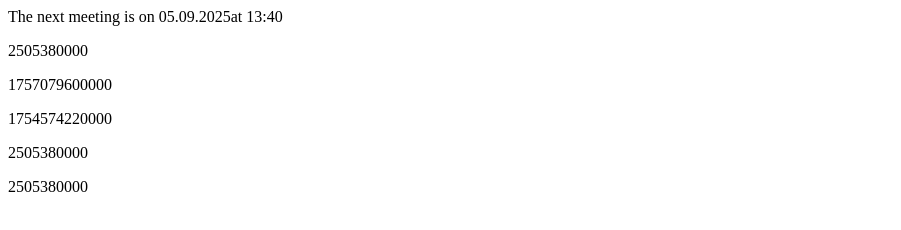
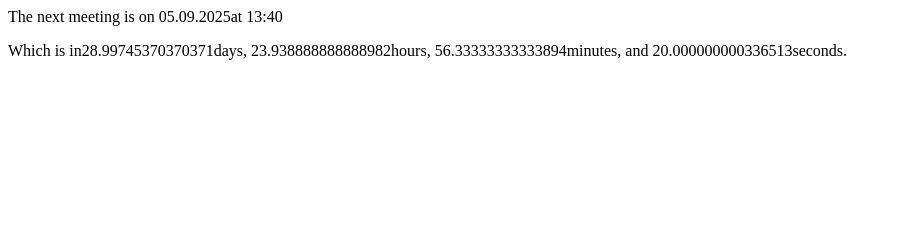
Before and after one commit to CClubtest/CClubtest.github.io, a plain HTML site: page index.html in a window 1280 px wide. Shown: the whole page, without its empty margins (0-901 px from the left). Drawn offline with Linux system fonts and the light colour scheme.

Commit message:
Update index.html

```diff
--- a/index.html
+++ b/index.html
@@ -3,12 +3,8 @@
     <title>Test</title>
   </head>
   <body>
-    <p>The next meeting is on <span id="0"></span></p>
+    <b1>The next meeting is on <span id="0"></span></b1>
     <p id="a"></p>
-    <p id="b"></p>
-    <p id="c"></p>
-    <p id="d"></p>
-    <p id="e"></p>
 
     <script>
       var int = setInterval(function() {
@@ -17,8 +13,10 @@
         var then = new Date(date).getTime();
         var now = new Date().getTime();
         var distanza = then - now
-        var secondi = Math.floor(distanza, 1000)
-        var minuti = Math.floor(distanza, 1000)
+        var giorni = distanza / 1000 / 60 / 60 / 24
+        var ore = giorni * 24 % 24
+        var minuti = ore * 60 % 60
+        var secondi = minuti * 60 % 60
         let a = date.substring(0, 2);
         let b = date.substring(3, 5);
         let c = date.substring(5, 10);
@@ -27,11 +25,7 @@
         newdate = b + "." + a + c + "at " + d
 
         document.getElementById("0").textContent = newdate;
-        document.getElementById("a").textContent = then - now;
-        document.getElementById("b").textContent = then;
-        document.getElementById("c").textContent = now;
-        document.getElementById("d").textContent = secondi;
-        document.getElementById("e").textContent = minuti;
+        document.getElementById("a").textContent = "Which is in" + giorni + "days, " + ore + "hours, " + minuti + "minutes, and " + secondi + "seconds.";
       });
     </script>
   </body>
```
